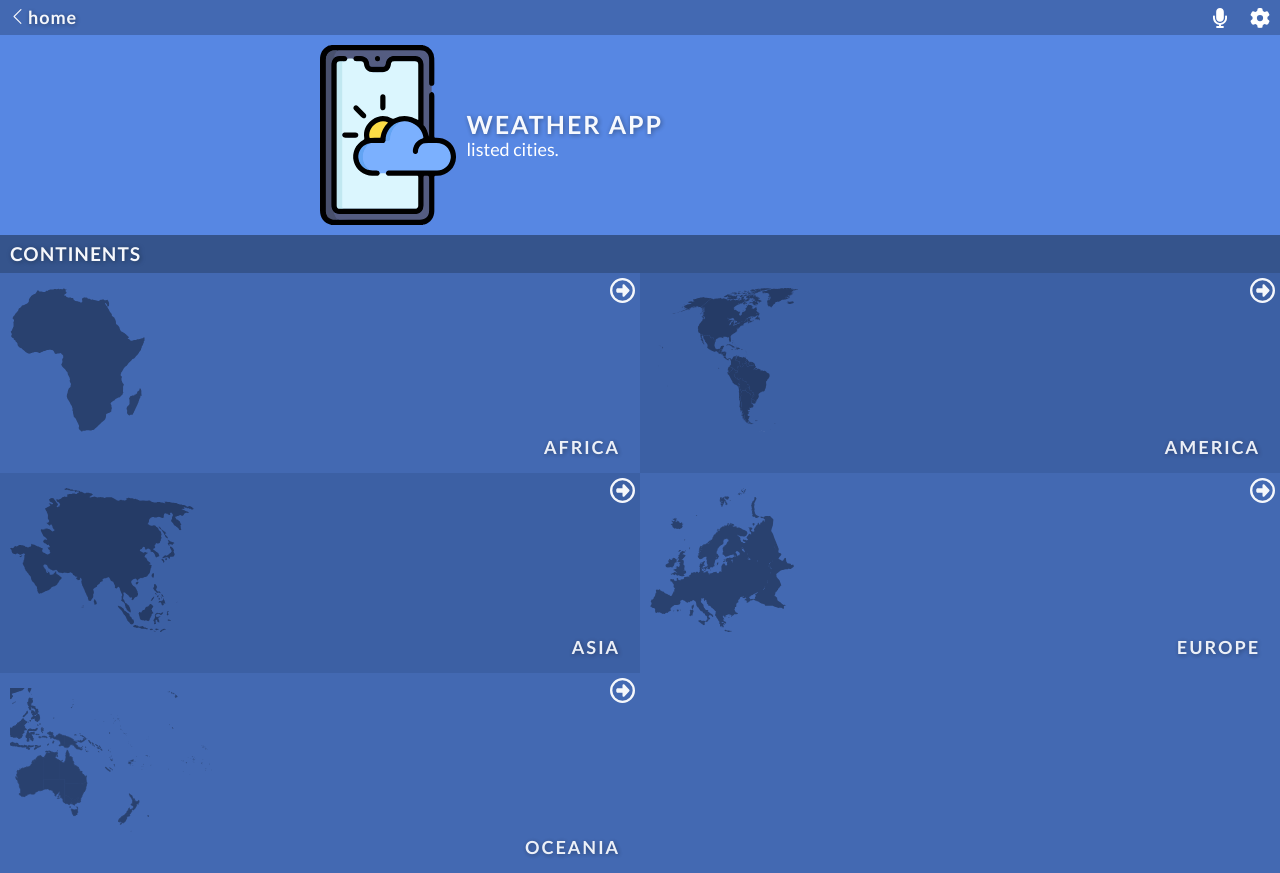
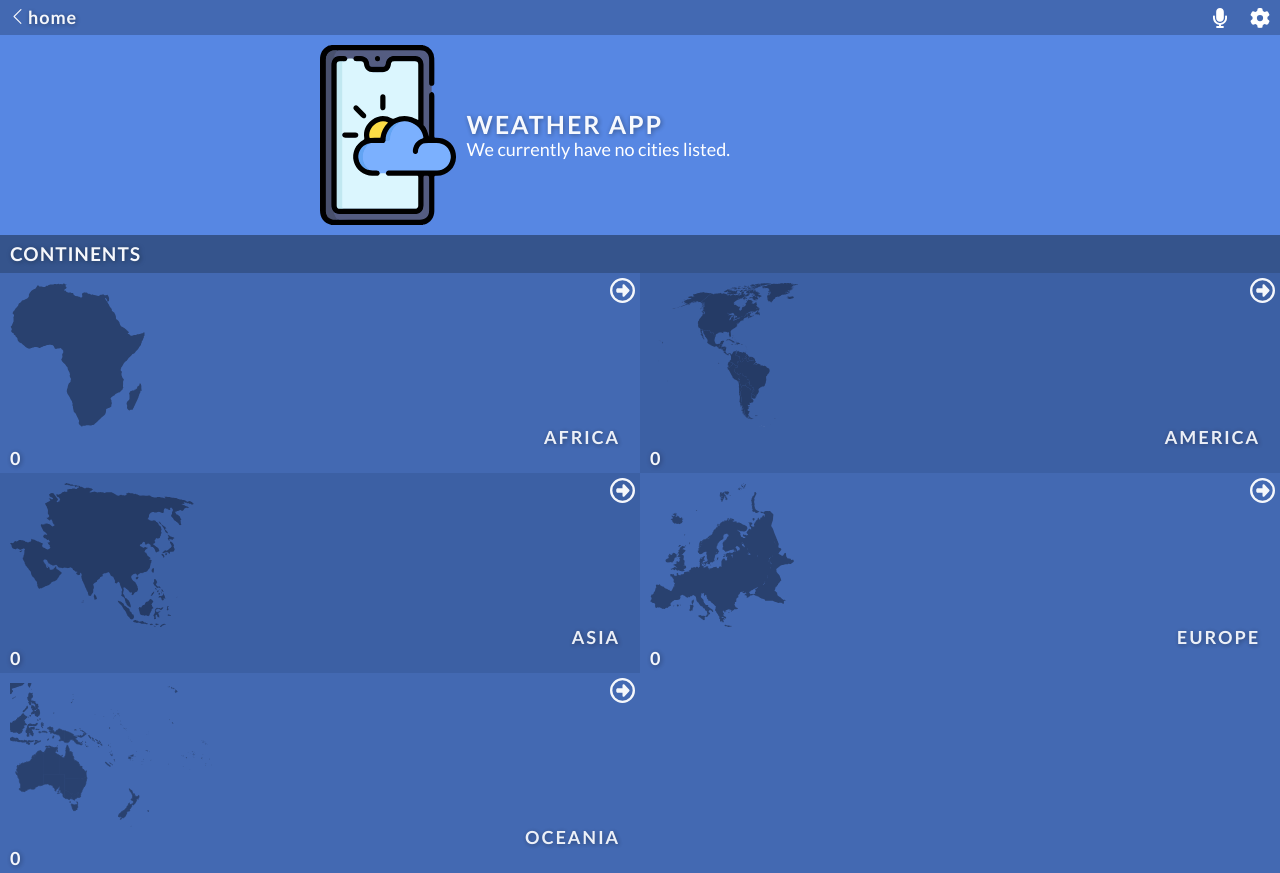
Before and after one commit to Ruthmy/weather-app, a React (Create React App) app: page /#/ in a window 1280 px wide. Built offline with nearby package versions, Linux system fonts and the light colour scheme; no server answers; a web font is replaced by a local one.

Commit message:
Modified 'Home.jsx' -component- Improved the use of the useSelector hook

```diff
--- a/src/components/Home.jsx
+++ b/src/components/Home.jsx
@@ -1,5 +1,6 @@
 import React from 'react';
 import { NavLink } from 'react-router-dom';
+import { useSelector } from 'react-redux';
 
 import continentsImages from '../assets/bd/continentsImages';
 import regionListArray from '../assets/bd/regionList';
@@ -7,7 +8,9 @@ import regionListArray from '../assets/bd/regionList';
 import logo from '../assets/img/logo.svg';
 import '../styles/Home.css';
 
-const Home = () => (
+const Home = () => {
+  const citiesPerContinent = useSelector((state) => state.weather.weather);
+  return (
     <>
       <div className="home d-flex-row">
         <img
@@ -18,7 +21,9 @@ const Home = () => (
         <div className="home__info">
           <h1 className="title">WEATHER APP</h1>
           <p className="description">
-          listed cities.
+            {citiesPerContinent.length > 0
+              ? ` We currently have ${citiesPerContinent.length} cities listed.`
+              : ' We currently have no cities listed.'}
           </p>
         </div>
       </div>
@@ -35,15 +40,21 @@ const Home = () => (
               src={continentsImages[region.EnglishName]}
               alt={region.EnglishName}
             />
-          <p
-            className="continents__detail"
-          >
+            <p className="continents__detail">
               {region.EnglishName}
+            </p>
+            <p className="continents__cities">
+              {
+                citiesPerContinent.filter(
+                  (city) => city.TimeZone.Name.includes(region.LocalizedName),
+                ).length
+              }
             </p>
           </NavLink>
         ))}
       </div>
     </>
   );
+};
 
 export default Home;
--- a/src/styles/Home.css
+++ b/src/styles/Home.css
@@ -26,7 +26,8 @@
   opacity: 0.4;
 }
 
-.continents__detail {
+.continents__detail,
+.continents__cities {
   width: 100%;
   padding-right: 1rem;
 }
```
Lines whose indentation alone changed are shown as unchanged.
